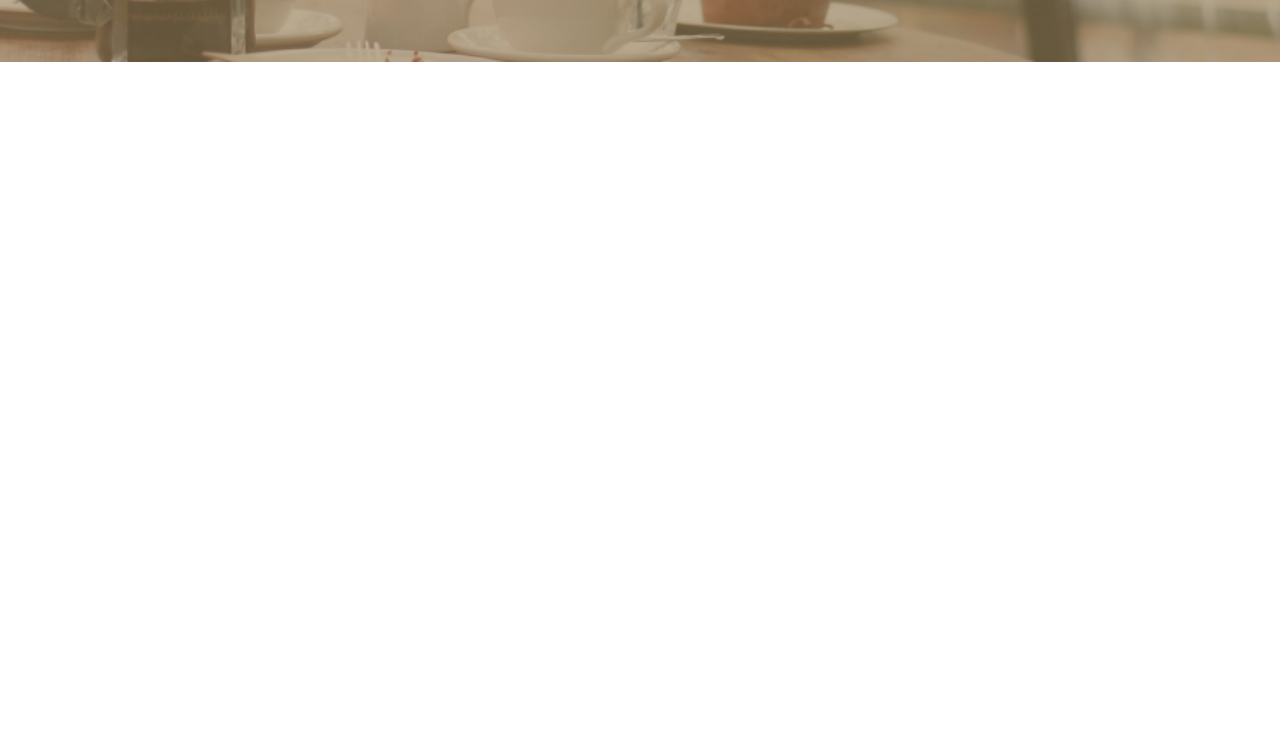
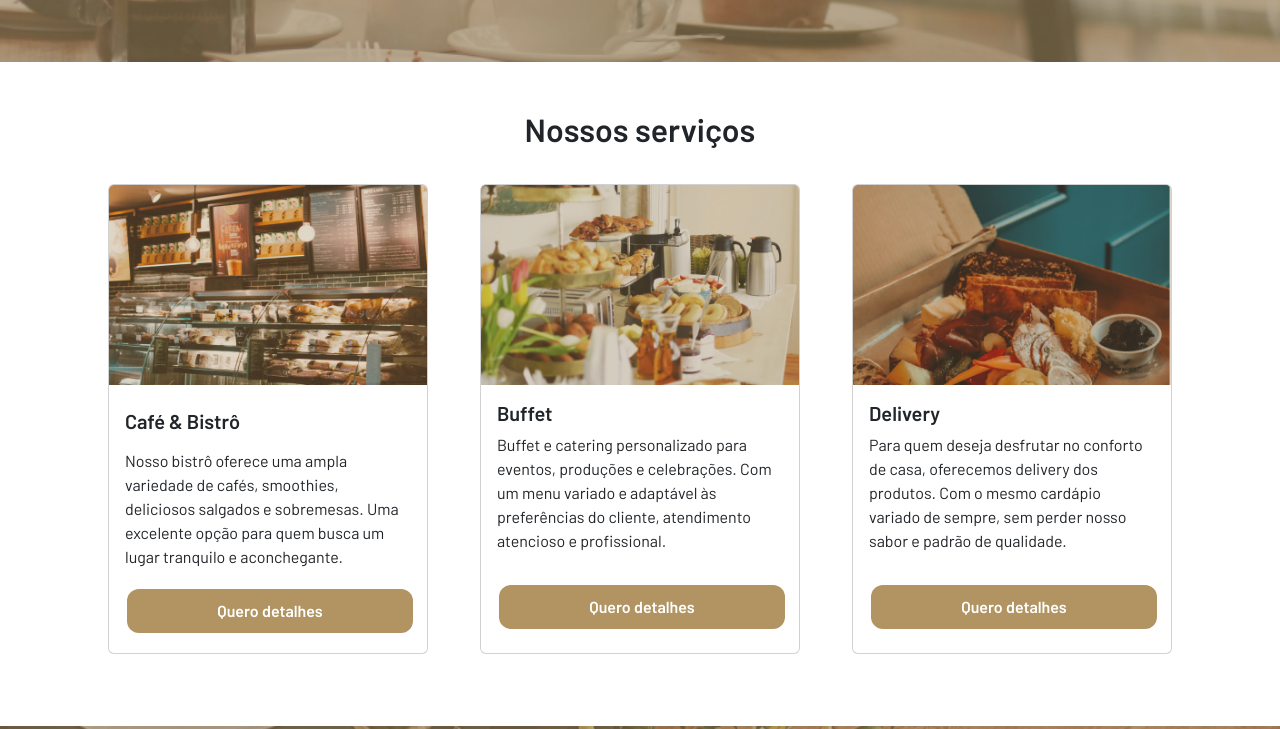
Before and after one commit to Web-D-on/Desenvolvimento-de-websites, a plain HTML site: page Serenatto/index.html in a window 1280 px wide. Shown: the part 738-1467 px from the top of the page. Drawn offline with nearby package versions, Linux system fonts and the light colour scheme.

Commit message:
Adicionando seções de serviços e banners ao layout da página inicial

```diff
--- a/Serenatto/estilos.css
+++ b/Serenatto/estilos.css
@@ -34,3 +34,31 @@ input[type="checkbox"]:focus {
   --bs-bg-opacity:.2;
 
 }
+
+.banner-2 {
+  background-image: url(../Serenatto/assets/banner-2.png);
+}
+
+.banner-3 {
+  background-image: url(../Serenatto/assets/banner-3.png);
+}
+
+.btn {
+  background-color: var(--marrom-claro);
+  border: none;
+  color: white;
+  padding: 10px 20px;
+  text-align: center;
+  text-decoration: none;
+  display: inline-block;
+  font-size: 16px;
+  margin: 4px 2px;
+  cursor: pointer;
+  border-radius: 12px;
+}
+
+.btn:hover {
+  background-color: var(--marrom-escuro);
+  color: white;
+  text-decoration: none;
+}
--- a/Serenatto/index.html
+++ b/Serenatto/index.html
@@ -65,6 +65,60 @@
       </div>
     </section>
 
+    <section class="py-5">
+      <h2 class="text-center fw-bold pb-1">Nossos serviços</h2>
+
+      <div class="container d-flex justify-content-around flex-wrap">
+
+        <div class="card m-4" style="width: 20rem;">
+          <img src="./assets/cafe-card.png" class="card-img-top"
+            alt="Balcão de padaria tradicional com alimentos diversos">
+          <div class="card-body">
+            <h5 class="card-title py-2 fw-bold">Café & Bistrô</h5>
+            <p class="card-text">Nosso bistrô oferece uma ampla variedade de cafés, smoothies, deliciosos
+              salgados e sobremesas. Uma excelente opção para quem busca um lugar tranquilo e
+              aconchegante.</p>
+            <a href="#" class="btn botao-padrao w-100 fw-bold">Quero detalhes</a>
+          </div>
+        </div>
+
+        <div class="card m-4" style="width: 20rem;">
+          <img src="./assets/buffet-card.png" class="card-img-top" alt="Mesa de buffet com alimentos diversos">
+          <div class="card-body">
+            <h5 class="card-title fw-bold">Buffet</h5>
+            <p class="card-text">Buffet e catering personalizado para eventos, produções e celebrações. Com
+              um menu variado e adaptável às preferências do cliente, atendimento atencioso e
+              profissional.</p>
+            <a href="#" class="btn botao-padrao w-100 fw-bold mt-3">Quero detalhes</a>
+          </div>
+        </div>
+
+        <div class="card m-4" style="width: 20rem;">
+          <img src="./assets/delivery-card.png" class="card-img-top" alt="Caixa aberta armazenando comidas diversas">
+          <div class="card-body">
+            <h5 class="card-title fw-bold">Delivery</h5>
+            <p class="card-text">Para quem deseja desfrutar no conforto de casa, oferecemos delivery dos
+              produtos. Com o mesmo cardápio variado de sempre, sem perder nosso sabor e padrão de
+              qualidade.</p>
+            <a href="#" class="btn botao-padrao w-100 fw-bold mt-3">Quero detalhes</a>
+          </div>
+        </div>
+      </div>
+    </section>
+
+
+    <section class="banners banner-2 d-flex flex-column justify-content-center ">
+      <div class="banners-titulo bg-body-secondary text-center py-5 ">
+        <h2 class="fw-bold">Portas abertas para todos os públicos..</h2>
+        <p>Nosso espaço é aconchegante, pet friendly, preparado para receber crianças, pessoas com deficiência e
+          ambiente para coworking.</p>
+      </div>
+    </section>
+
+    <section>
+      <div class="banners banner-3"></div>
+    </section>
+
   </main>
 
 
```
